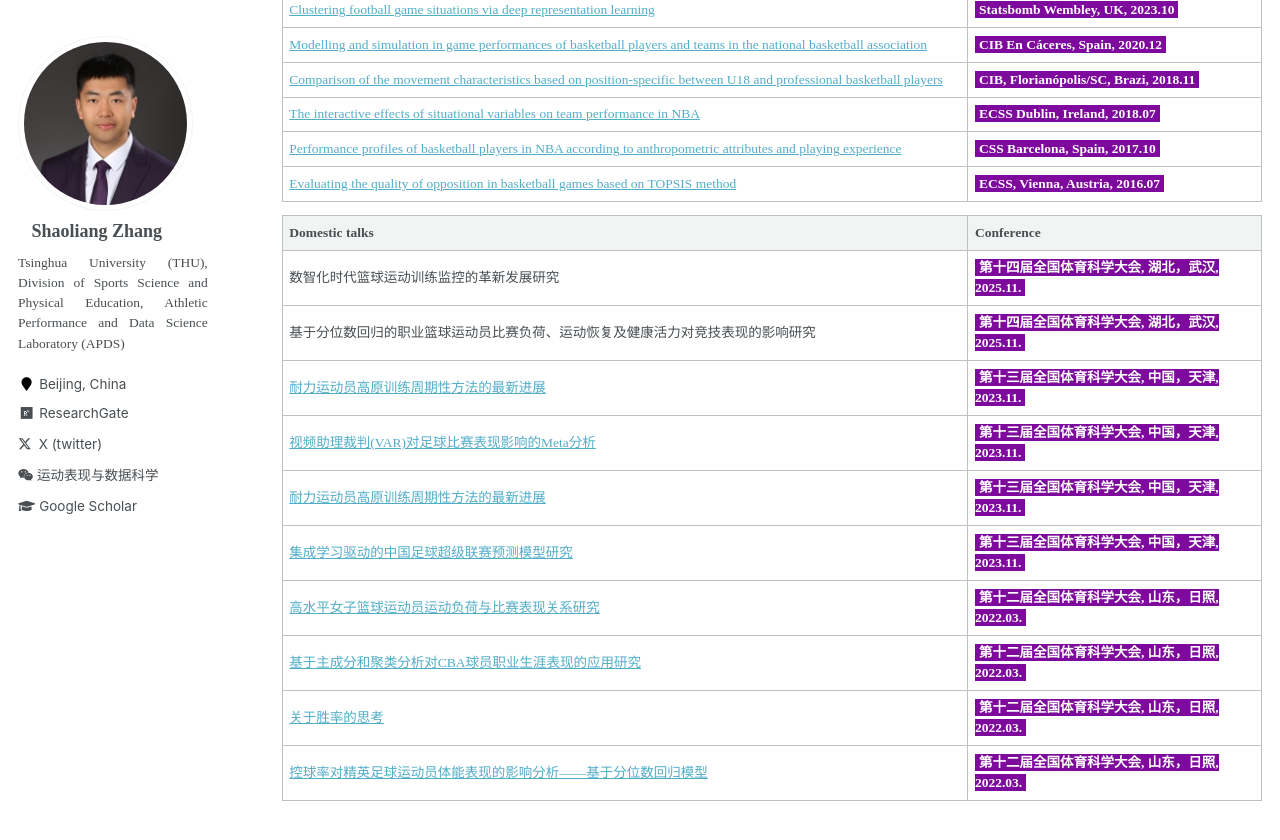
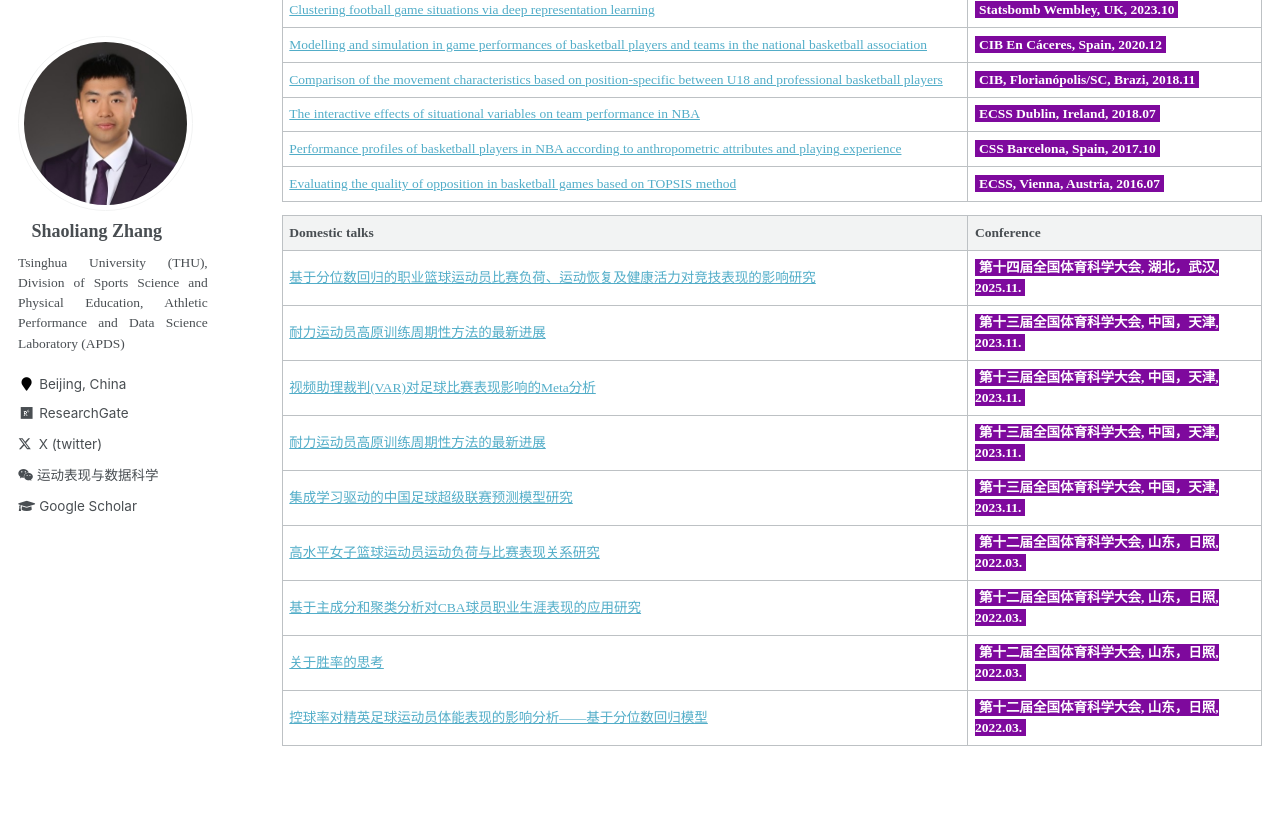
Before and after one commit to sportssuper/ZSL, a Jekyll site: the page built from _pages/talks.md, in a window 1280 px wide and 900 px high, scrolled down 1312 px. Shown: the top 840 px of the window. Built offline with Jekyll 4.4.1, drawn with Linux system fonts in a browser that asks for light colours; a script that is not in the unit is left out.

Commit message:
Update talks.md

```diff
--- a/_pages/talks.md
+++ b/_pages/talks.md
@@ -51,8 +51,7 @@ table td:last-child { width: 30%; }
 
 | Domestic talks | Conference |
 |-------|------------|
-| 数智化时代篮球运动训练监控的革新发展研究 | **<span style="background-color: #7E099D; color: white; padding: 1px 4px;">第十四届全国体育科学大会, 湖北，武汉, 2025.11.</span>**|
-| 基于分位数回归的职业篮球运动员比赛负荷、运动恢复及健康活力对竞技表现的影响研究 | **<span style="background-color: #7E099D; color: white; padding: 1px 4px;">第十四届全国体育科学大会, 湖北，武汉, 2025.11.</span>**|
+| [基于分位数回归的职业篮球运动员比赛负荷、运动恢复及健康活力对竞技表现的影响研究](https://kns.cnki.net/kcms2/article/abstract?v=ZBmzy5eCHcZ2KrhMWLYaFnfmr2zsm9Uy2ujnqH_YQ1i3QgpKQYyxlFPgVrE5zw1xUoHkObWHfa9Ra3jCSwOYQ3j6Mf7TUXnyOsKctRz6dQnQnqJXPn1rwme_aEb462CM5416C9TSwVUQp_geqdJygnxSVcRJdiEkjIdpI81ClWitgbI_x65nGevCatgzve1I&uniplatform=NZKPT&language=CHS) | **<span style="background-color: #7E099D; color: white; padding: 1px 4px;">第十四届全国体育科学大会, 湖北，武汉, 2025.11.</span>**|
 | [耐力运动员高原训练周期性方法的最新进展](https://kns.cnki.net/kcms2/article/abstract?v=ewTrO3D4JaPjlNd3ckkfSbPKSQ3FHDADj45G6Rg4wFS59KERTG7l9GCOxaF_XOjaohLUH3EJZan_FS8jUPTrm_jLTS6RUdsDcM-i8u16JM0gLiqx33c2tqRe9A5HbyVEkTSOhrPfWBdfXL9DwUDY1vajz3SsV4HgDeUDMiDe7A18slGYVQopq3UB05yI25tA&uniplatform=NZKPT&language=CHS) | **<span style="background-color: #7E099D; color: white; padding: 1px 4px;">第十三届全国体育科学大会, 中国，天津, 2023.11.</span>**|
 | [视频助理裁判(VAR)对足球比赛表现影响的Meta分析](https://kns.cnki.net/kcms2/article/abstract?v=ewTrO3D4JaMo_OwcrHphOb7tmtoDowNk-LJAzO-JJBq2eATGDMEdFYR9qJJdTNJ61mAOuw2mS2ZjisrHfTiwgBtzSpmUulNR9moo_QG8FGHc802YAyMt6CQMCztLaN5aBreazMjJvMXXZ8DNYvzwigofUmHehoY0Q8z6bLoI1CDyIB_XMQ-03-xnBvkVWCnB&uniplatform=NZKPT&language=CHS) | **<span style="background-color: #7E099D; color: white; padding: 1px 4px;">第十三届全国体育科学大会, 中国，天津, 2023.11.</span>**|
 | [耐力运动员高原训练周期性方法的最新进展](https://kns.cnki.net/kcms2/article/abstract?v=ewTrO3D4JaPjlNd3ckkfSbPKSQ3FHDADj45G6Rg4wFS59KERTG7l9GCOxaF_XOjaohLUH3EJZan_FS8jUPTrm_jLTS6RUdsDcM-i8u16JM0gLiqx33c2tqRe9A5HbyVEkTSOhrPfWBdfXL9DwUDY1vajz3SsV4HgDeUDMiDe7A18slGYVQopq3UB05yI25tA&uniplatform=NZKPT&language=CHS) | **<span style="background-color: #7E099D; color: white; padding: 1px 4px;">第十三届全国体育科学大会, 中国，天津, 2023.11.</span>**|
```
